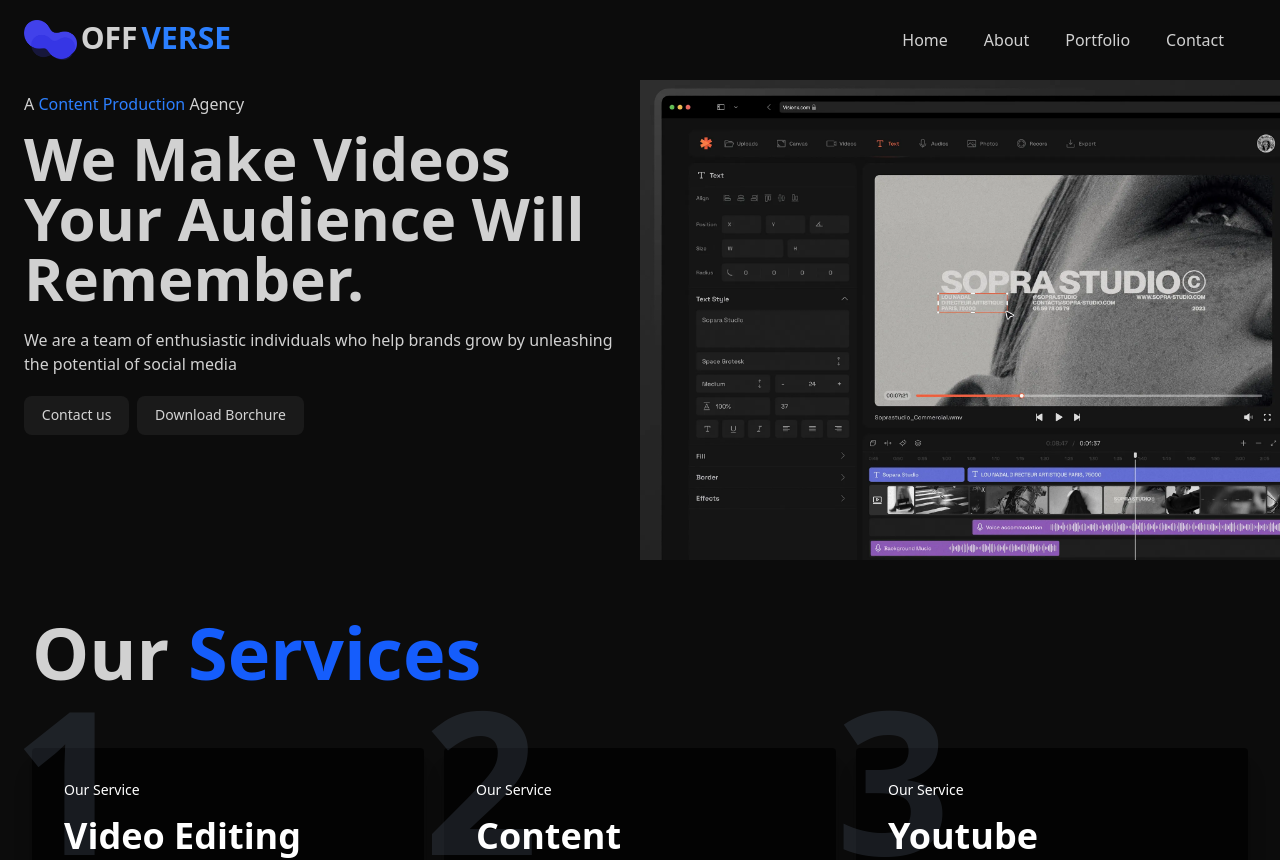
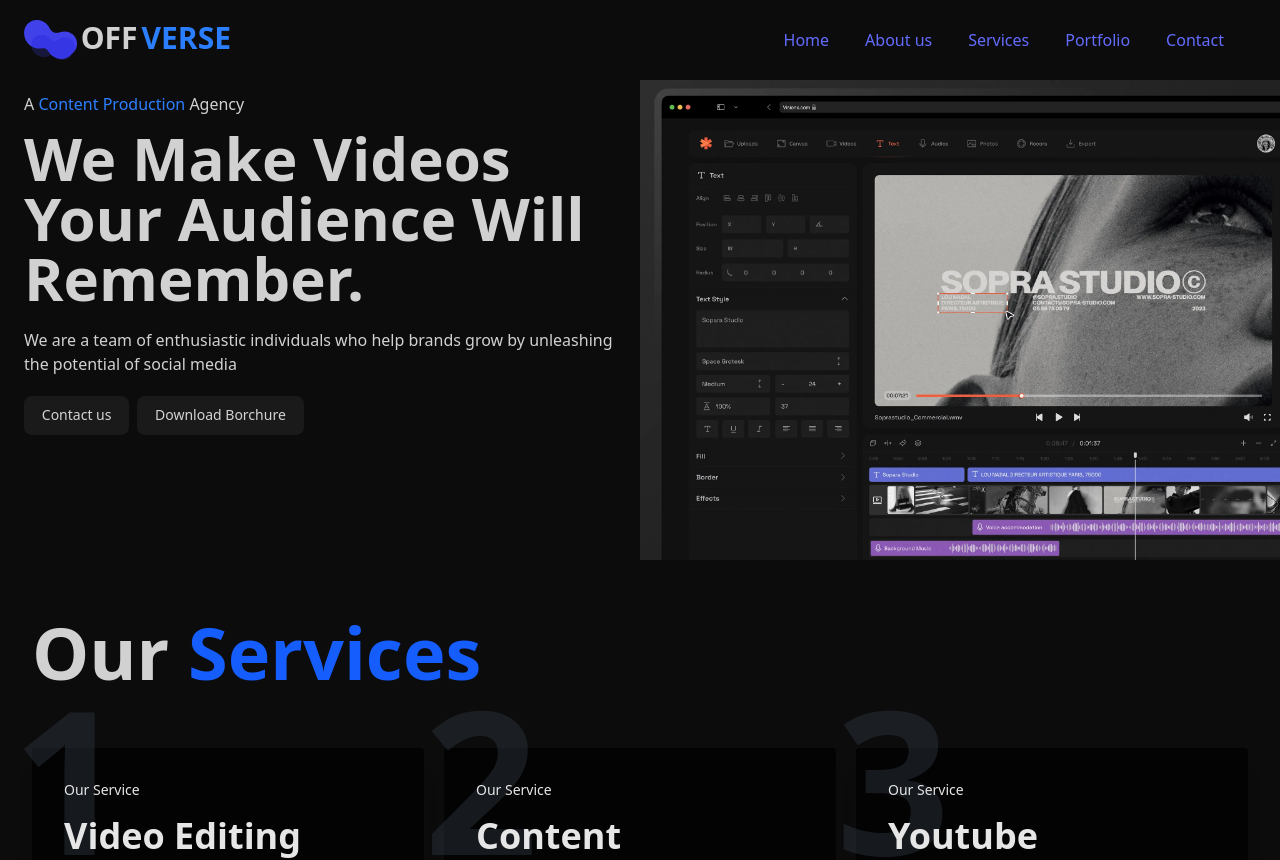
Before and after one commit to KashishKataria786/Offverse, a React (Vite) app: page / in a window 1280 px wide. Shown: the top 860 px of the page. Built offline with nearby package versions, Linux system fonts and the light colour scheme.

Commit message:
Minor Changes in header and contact page

```diff
--- /dev/null
+++ b/src/components/ContactSection.jsx
@@ -0,0 +1,15 @@
+import React from 'react'
+import Layout from './common/Layout'
+import Graphic_404 from '../assets/404graphic.png'
+import { Link } from 'react-router-dom'
+const ContactSection = () => {
+  return (
+        <>
+        <div>
+
+        </div>
+        </>
+  )
+}
+
+export default ContactSection
--- a/src/components/Service_card.jsx
+++ b/src/components/Service_card.jsx
@@ -1,6 +1,6 @@
 const Service_card = ({ index, service_name, service_desc }) => {
   return (
-    <div className="relative text-left p-4 md:p-8 bg-[#040404f6] rounded-sm shadow-xl text-white space-y-10">
+    <div className="relative text-left opacity-90 p-4 md:p-8 bg-[#040404f6] rounded-sm shadow-xl text-white space-y-10">
       {/* Index in top-left corner */}
       <p className="absolute text-gray-600 opacity-30 -top-30 -left-5 text-[200px] font-bold  pointer-events-none select-none z-5">
         {index+1}
--- a/src/components/common/Header.jsx
+++ b/src/components/common/Header.jsx
@@ -3,6 +3,7 @@ import { GiHamburgerMenu } from "react-icons/gi"
 import {  IoCloseSharp } from "react-icons/io5"
 import graphiclogo from '../../assets/404graphic.png'
 import { motion , AnimatePresence } from "framer-motion";
+import { Link } from "react-router-dom";
 
 const Header = () => {
 const [open,setOpen] = useState(false);
@@ -16,10 +17,11 @@ const [open,setOpen] = useState(false);
         }
         </div>
         <ul className='hidden md:flex gap-9 px-8'>
-            <li>Home</li>
-            <li>About</li>
-            <li>Portfolio</li>
-            <li>Contact</li>
+           <li><Link to ='/'>Home</Link></li>
+            <li><Link to ='/about'>About us</Link></li>
+            <li><Link to ='/services'>Services</Link></li>
+            <li><Link to ='/portfolio'>Portfolio</Link></li>
+            <li><Link to ='/contact'>Contact</Link></li>
         </ul>
     </div>
        <AnimatePresence>
@@ -29,18 +31,19 @@ const [open,setOpen] = useState(false);
           key="menu"
             initial={{ x: '-100%' }}
             animate={{ x: 0 }}
-            exit={{ x: '100%' }}
-            transition={{ duration: 0.6, ease: 'easeInOut' }}
-              className="fixed top-0 left-0 w-64 h-full bg-white shadow-lg z-50"
+            exit={{ x: '-100%' }}
+            transition={`${open ? { duration: 0.6, ease: 'easeInOut' }:{ duration: 0.6, ease: 'easeOutIn' }}`}
+              className="fixed top-0 left-0 w-[64%]  h-full bg-[#040404f6] shadow-lg z-50"
             >
 
           <div className="fixed p-8 left-0 top-0 bg-[#040404f6] text-white    h-[100%] w-[75%]">
 
             <ul className=' gap-9   text-left text-xl md:text-md space-y-2  '>
-            <li>Home</li>
-            <li>About</li>
-            <li>Portfolio</li>
-            <li>Contact</li>
+            <li><Link to ='/'>Home</Link></li>
+            <li><Link to ='/about'>About us</Link></li>
+            <li><Link to ='/services'>Services</Link></li>
+            <li><Link to ='/portfolio'>Portfolio</Link></li>
+            <li><Link to ='/contact'>Contact</Link></li>
         </ul>
           </div>
           </motion.div>
--- a/src/components/common/Spinner.jsx
+++ b/src/components/common/Spinner.jsx
@@ -27,9 +27,9 @@ const Spinner = ({ isLoading, setLoading }) => {
           : "top-4 left-4 translate-x-0 translate-y-0 scale-50 opacity-0 pointer-events-none z-0"
       }`}
     >
-      <div className="flex items-center space-x-2">
+      <div className="flex flex-col items-center space-x-2">
         <h1 className="text-blue-500 text-md">{percentage}%</h1>
-        <h1 className="animate-pulse font-bold text-md md:text-2xl px-2 text-white">OFF<span className="text-blue-500">VERSE</span></h1>
+        <h1 className=" font-bold text-md md:text-2xl px-2 text-white">OFF<span className="text-blue-500">VERSE</span></h1>
 
       </div>
 
--- a/src/components/home-components/ServiceSection.jsx
+++ b/src/components/home-components/ServiceSection.jsx
@@ -15,6 +15,7 @@ const Data = [
         heading:"Youtube Management",
         description:"In today’s digital landscape, having a strong online presence is crucial. At [Your Company Name], we specialize in SEO strategies that boost your visibility, drive organic traffic, and increase your ROI. Whether you’re a startup or an established business, our tailored solutions help you dominate search engine results and connect with your target audience."
     },
+
 ]
 const ServiceSection = () => {
 
--- a/src/pages/ContactPage.jsx
+++ b/src/pages/ContactPage.jsx
@@ -1,10 +1,11 @@
 import React from 'react'
 import Layout from '../components/common/Layout'
+import ContactSection from '../components/ContactSection.jsx'
 
 const ContactPage = () => {
   return (
     <Layout>
-      Contact
+      <ContactSection/>
     </Layout>
   )
 }
--- a/src/pages/ServicePgae.jsx
+++ b/src/pages/ServicePgae.jsx
@@ -1,10 +1,11 @@
 import React from 'react'
 import Layout from '../components/common/Layout'
+import ServiceSection from '../components/home-components/ServiceSection'
 
 const ServicePgae = () => {
   return (
     <Layout>
-      Service
+     <ServiceSection/>
     </Layout>
   )
 }
```
